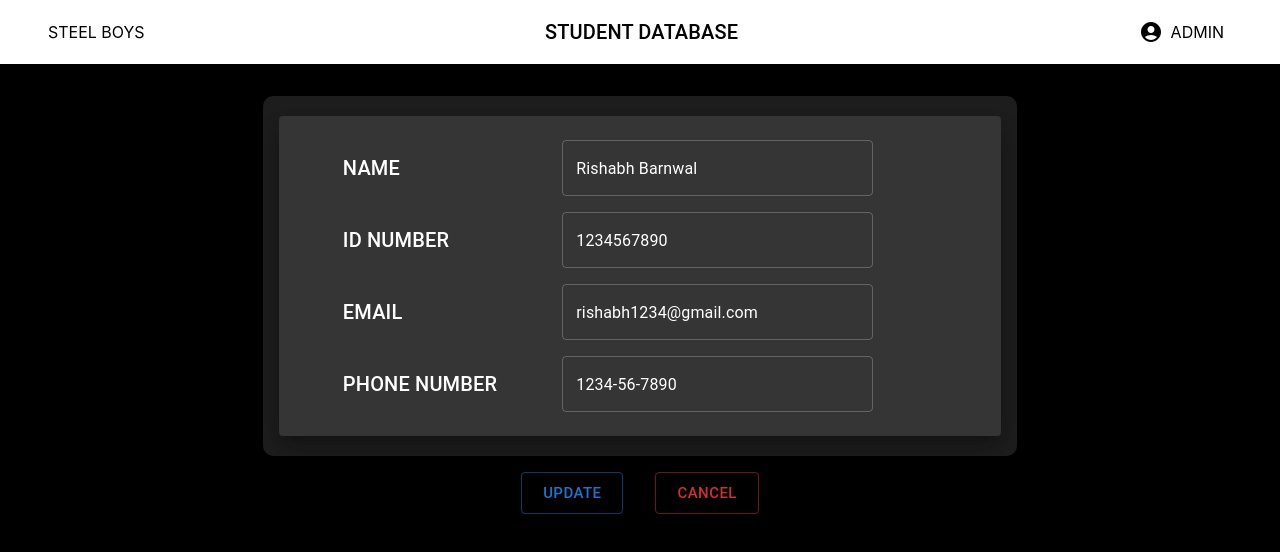
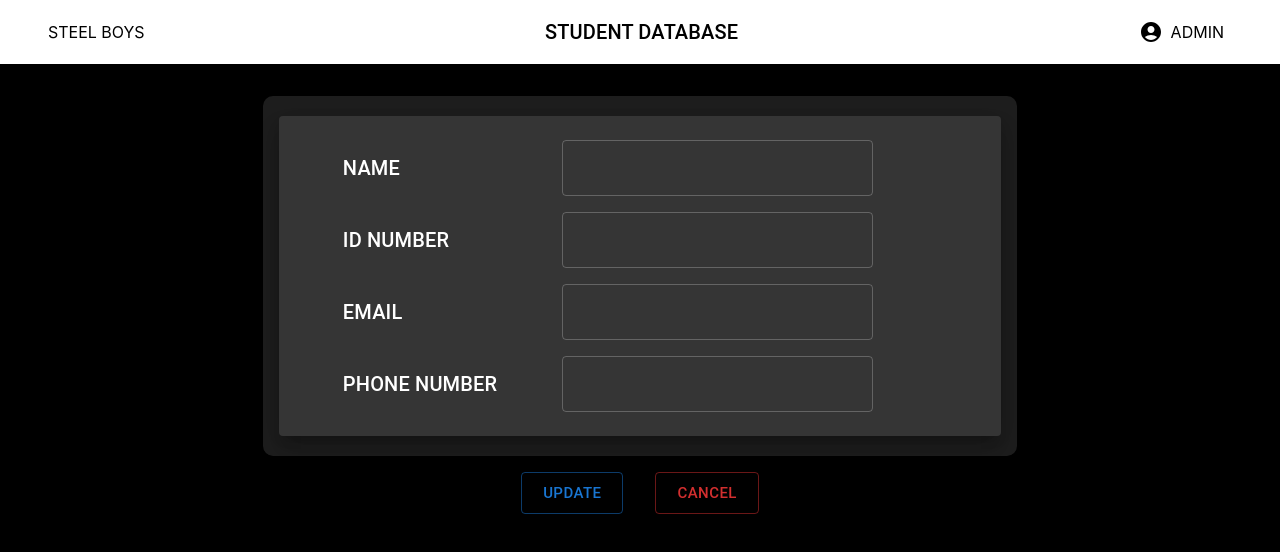
Before and after one commit to Aryan-Madaan/Student-Library-Portal, a React (Create React App) app in the folder student/: page /update in a window 1280 px wide. Shown: the top 552 px of the page. Built offline with nearby package versions, Linux system fonts and the light colour scheme.

Commit message:
Adding Update Functionality

```diff
--- a/student/src/App.js
+++ b/student/src/App.js
@@ -1,5 +1,5 @@
 import { useState, useEffect } from "react";
-import { BrowserRouter as Router, Routes, Route } from 'react-router-dom';
+import { BrowserRouter as Router, Routes, Route, Navigate} from 'react-router-dom';
 
 import Navbar from "./components/Navbar";
 import SearchBar from "./components/SearchBar";
@@ -24,7 +24,8 @@ function App() {
       <div>
         <Navbar />
       </div>
-      {loading ? (
+      {/* Set loading here */}
+      {false ? (
         <Loading />
       ) : (
         <Router>
@@ -37,10 +38,12 @@ function App() {
                 </Container>
               }
             />
-            <Route path="/view" element={<View  />}   /> {/*element={<View authed={true}/>}*/}
+            <Route path="/view" element={<View  />}   />
             <Route path="/login" element={<div></div>} />
             <Route path="/update" element={<Update />} />
             <Route path="/delete" element={<div></div>} />
+            <Route path="/error" element={<div></div>} />
+            <Route path="*" element={<Navigate to ="/" />}/>
           </Routes>
         </Router>
       )}
--- a/student/src/components/Table.jsx
+++ b/student/src/components/Table.jsx
@@ -43,11 +43,11 @@ const BasicTable = ({studData}) => {
                     </Link>
                   </Box>
                   <Box marginRight={1}>
-
+                  <Link to="/update" state={{stud:student}}>
                     <Button size="small" variant="outlined" color="primary">
                       Update
                     </Button>
-
+                    </Link>
                   </Box>
                   <Box>
                     <Button size="small" variant="outlined" color="error">
--- a/student/src/components/Update.jsx
+++ b/student/src/components/Update.jsx
@@ -11,6 +11,10 @@ import {
 import { useState } from "react";
 
 import { createTheme, ThemeProvider } from "@mui/material/styles";
+import {useLocation,Link} from 'react-router-dom';
+import studentDatabase from "../data/studentDatabase.json";
+// import { Input } from '@mui/material';
+
 
 const darkTheme = createTheme({ palette: { mode: "dark" } });
 
@@ -30,10 +34,20 @@ const containerStyle = {
 };
 
 const Update = () => {
-  const [name, setName] = useState("Rishabh Barnwal");
-  const [id, setId] = useState("1234567890");
-  const [email, setEmail] = useState("rishabh1234@gmail.com");
-  const [phno, setPhno] = useState("1234-56-7890");
+  const location = useLocation()
+  var st = ""
+  try{
+    st = location.state.stud
+  }
+  catch(e)
+  {
+    <div>ERROR READING STUDENT DATA</div>
+  }
+  const originalId = st.id;
+  const [name, setName] = useState(st.name);
+  const [id, setId] = useState(st.id);
+  const [email, setEmail] = useState(st.email);
+  const [phno, setPhno] = useState(st.phno);
 
   const nameChangeHandler = (event) => {
     setName(event.target.value);
@@ -63,6 +77,7 @@ const Update = () => {
       }}
     >
       <ThemeProvider theme={darkTheme}>
+
         <Box>
           <Paper sx={{ py: 0.5, px: 2, borderRadius: "10px" }}>
             <Paper sx={{ my: 2, py: 2 }} elevation={16}>
@@ -80,6 +95,7 @@ const Update = () => {
                       sx={{ width: "100%" }}
                       value={name}
                       onChange={nameChangeHandler}
+                      // inputProps={props}
                     />
                   </Box>
                 </Grid>
@@ -143,12 +159,16 @@ const Update = () => {
         </Box>
       </ThemeProvider>
       <Box m={2}>
-        <Button sx={{ mx: 2 }} size="large" variant="outlined" color="primary">
+      <Link to="/view" state={{stud:{"name":name,"id":id,"phno": phno,"email":email }}}>
+        <Button sx={{ mx: 2 }} size="large" variant="outlined" color="primary" onClick={()=>{console.log(originalId);if(originalId!=null) {const idx = studentDatabase.students.findIndex(e => e.id == originalId); studentDatabase.students[idx].email = email;studentDatabase.students[idx].name = name;studentDatabase.students[idx].id = id; studentDatabase.students[idx].phno = phno;} }}>
           UPDATE
         </Button>
+        </Link>
+        <Link to="/view" state={{stud:st}}>
         <Button sx={{ mx: 2 }} size="large" variant="outlined" color="error">
           CANCEL
         </Button>
+</Link>
       </Box>
     </Container>
   );
--- a/student/src/components/View.jsx
+++ b/student/src/components/View.jsx
@@ -1,7 +1,8 @@
 import { Button, Paper, Box, Grid, Typography } from "@mui/material";
 
 import { createTheme, ThemeProvider } from "@mui/material/styles";
-import {useLocation} from 'react-router-dom';
+import {useLocation,Link} from 'react-router-dom';
+
 
 
 const darkTheme = createTheme({ palette: { mode: "dark" } });
@@ -15,7 +16,7 @@ const boxStyle = {
 
 const View = () => {
   const location = useLocation()
-  const st = ""
+  var st = ""
   try{
     st = location.state.stud
   }
@@ -89,12 +90,16 @@ const View = () => {
         </Box>
       </ThemeProvider>
       <Box m={2}>
+      <Link to="/update" state={{stud:st}}>
         <Button sx={{ mx: 2 }} size="large" variant="outlined" color="primary">
           UPDATE
         </Button>
+        </Link>
+        <Link to="/delete" state={{stud:st}}>
         <Button sx={{ mx: 2 }} size="large" variant="outlined" color="error">
           DELETE
         </Button>
+        </Link>
       </Box>
     </Box>
   );
```
Also changed, not shown: student/src/components/Error.jsx (added).
